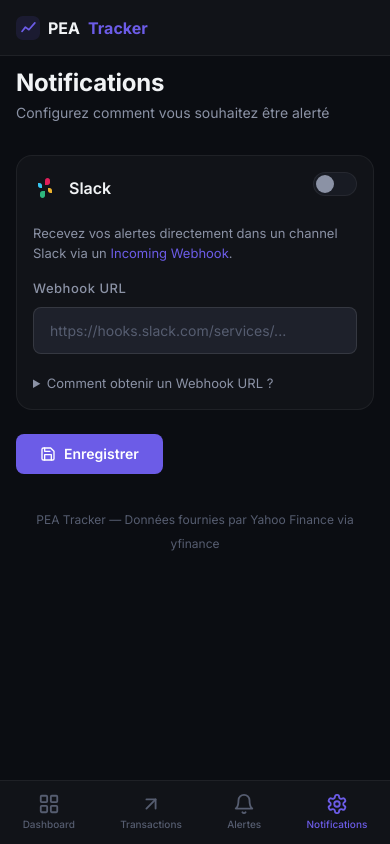
After one commit to CaptainBinouze/pea-tracker, a Flask app: page /notifications/settings in a window 390 px wide. The commit adds this page. Run offline with Flask 3, Linux system fonts and the light colour scheme; the visitor is signed in with stand-in values (Sample User, id 1); data comes from the database, SQL or seed files in the repository; data that the repository does not hold is empty.

Commit message:
feat: add Slack notification system for price alerts
- Add notifications module (blueprint, routes, forms, channels, dispatcher)
- Add NotificationPreference model and migration
- Add notification settings page with Slack webhook configuration
- Integrate alert dispatch into evaluate_alerts service
- Add toggle switch and form error CSS components
- Add notifications nav links in sidebar and mobile nav
- Add requests dependency
- Fix alert modal header classes and period selector active state

```diff
--- a/app/__init__.py
+++ b/app/__init__.py
@@ -27,11 +27,13 @@ def create_app(config_class=Config):
     from app.portfolio.routes import portfolio_bp
     from app.market.routes import market_bp
     from app.alerts.routes import alerts_bp
+    from app.notifications import notifications_bp
 
     app.register_blueprint(auth_bp)
     app.register_blueprint(portfolio_bp)
     app.register_blueprint(market_bp)
     app.register_blueprint(alerts_bp)
+    app.register_blueprint(notifications_bp)
 
     # Root redirect
     @app.route("/")
--- /dev/null
+++ b/app/notifications/__init__.py
@@ -0,0 +1,5 @@
+from flask import Blueprint
+
+notifications_bp = Blueprint("notifications", __name__, url_prefix="/notifications")
+
+from app.notifications import routes  # noqa: E402, F401
--- /dev/null
+++ b/app/notifications/forms.py
@@ -0,0 +1,13 @@
+from flask_wtf import FlaskForm
+from wtforms import BooleanField, StringField, SubmitField
+from wtforms.validators import Optional, URL
+
+
+class NotificationPreferenceForm(FlaskForm):
+    slack_enabled = BooleanField("Activer les notifications Slack")
+    slack_webhook_url = StringField(
+        "Webhook URL Slack",
+        validators=[Optional(), URL(message="URL invalide")],
+        render_kw={"placeholder": "https://hooks.slack.com/services/..."},
+    )
+    submit = SubmitField("Enregistrer")
--- /dev/null
+++ b/app/notifications/routes.py
@@ -0,0 +1,29 @@
+from flask import flash, redirect, render_template, request, url_for
+from flask_login import current_user, login_required
+
+from app.extensions import db
+from app.models import NotificationPreference
+from app.notifications import notifications_bp
+from app.notifications.forms import NotificationPreferenceForm
+
+
+@notifications_bp.route("/settings", methods=["GET", "POST"])
+@login_required
+def settings():
+    pref = NotificationPreference.query.filter_by(user_id=current_user.id).first()
+
+    if pref is None:
+        pref = NotificationPreference(user_id=current_user.id)
+        db.session.add(pref)
+        db.session.commit()
+
+    form = NotificationPreferenceForm(obj=pref)
+
+    if form.validate_on_submit():
+        pref.slack_enabled = form.slack_enabled.data
+        pref.slack_webhook_url = form.slack_webhook_url.data or None
+        db.session.commit()
+        flash("Préférences de notification enregistrées.", "success")
+        return redirect(url_for("notifications.settings"))
+
+    return render_template("notifications/settings.html", form=form, pref=pref)
--- a/app/static/css/components.css
+++ b/app/static/css/components.css
@@ -669,3 +669,64 @@
         padding: var(--space-4);
     }
 }
+
+/* ---- Toggle switch ---- */
+.toggle {
+    position: relative;
+    display: inline-flex;
+    align-items: center;
+    cursor: pointer;
+}
+
+.toggle-input {
+    position: absolute;
+    opacity: 0;
+    width: 0;
+    height: 0;
+}
+
+.toggle-slider {
+    position: relative;
+    display: inline-block;
+    width: 44px;
+    height: 24px;
+    background: var(--bg-tertiary);
+    border: 1px solid var(--border-subtle);
+    border-radius: 12px;
+    transition: background var(--transition-fast), border-color var(--transition-fast);
+}
+
+.toggle-slider::after {
+    content: "";
+    position: absolute;
+    top: 2px;
+    left: 2px;
+    width: 18px;
+    height: 18px;
+    background: var(--text-secondary);
+    border-radius: 50%;
+    transition: transform var(--transition-fast), background var(--transition-fast);
+}
+
+.toggle-input:checked + .toggle-slider {
+    background: var(--accent-primary);
+    border-color: var(--accent-primary);
+}
+
+.toggle-input:checked + .toggle-slider::after {
+    transform: translateX(20px);
+    background: #fff;
+}
+
+.toggle-input:focus-visible + .toggle-slider {
+    outline: 2px solid var(--accent-primary);
+    outline-offset: 2px;
+}
+
+/* ---- Form error ---- */
+.form-error {
+    color: var(--red);
+    font-size: var(--text-xs);
+    margin-top: var(--space-1);
+    display: block;
+}
--- a/app/templates/alerts/alerts.html
+++ b/app/templates/alerts/alerts.html
@@ -17,9 +17,9 @@
 <!-- Modal drawer — add alert -->
 <div class="modal-overlay" id="alert-modal">
     <div class="modal-drawer">
-        <div class="modal-header">
+        <div class="modal-drawer-header">
             <h3>Créer une alerte</h3>
-            <button class="btn btn-icon" onclick="document.getElementById('alert-modal').classList.remove('active')" aria-label="Fermer">
+            <button class="modal-drawer-close" onclick="document.getElementById('alert-modal').classList.remove('active')" aria-label="Fermer">
                 <svg width="20" height="20" viewBox="0 0 24 24" fill="none" stroke="currentColor" stroke-width="2" stroke-linecap="round" stroke-linejoin="round"><line x1="18" y1="6" x2="6" y2="18"/><line x1="6" y1="6" x2="18" y2="18"/></svg>
             </button>
         </div>
--- a/app/templates/base.html
+++ b/app/templates/base.html
@@ -79,6 +79,16 @@
                     {% if pending_backfills > 0 %}
                     <span class="nav-badge">!</span>
                     {% endif %}
+                </a>
+
+                <a href="{{ url_for('notifications.settings') }}"
+                   class="nav-link"
+                   {% if request.endpoint and 'notification' in request.endpoint %}aria-current="page"{% endif %}>
+                    <svg width="20" height="20" viewBox="0 0 24 24" fill="none" stroke="currentColor" stroke-width="2" stroke-linecap="round" stroke-linejoin="round">
+                        <path d="M12.22 2h-.44a2 2 0 0 0-2 2v.18a2 2 0 0 1-1 1.73l-.43.25a2 2 0 0 1-2 0l-.15-.08a2 2 0 0 0-2.73.73l-.22.38a2 2 0 0 0 .73 2.73l.15.1a2 2 0 0 1 1 1.72v.51a2 2 0 0 1-1 1.74l-.15.09a2 2 0 0 0-.73 2.73l.22.38a2 2 0 0 0 2.73.73l.15-.08a2 2 0 0 1 2 0l.43.25a2 2 0 0 1 1 1.73V20a2 2 0 0 0 2 2h.44a2 2 0 0 0 2-2v-.18a2 2 0 0 1 1-1.73l.43-.25a2 2 0 0 1 2 0l.15.08a2 2 0 0 0 2.73-.73l.22-.39a2 2 0 0 0-.73-2.73l-.15-.08a2 2 0 0 1-1-1.74v-.5a2 2 0 0 1 1-1.74l.15-.09a2 2 0 0 0 .73-2.73l-.22-.38a2 2 0 0 0-2.73-.73l-.15.08a2 2 0 0 1-2 0l-.43-.25a2 2 0 0 1-1-1.73V4a2 2 0 0 0-2-2z"/>
+                        <circle cx="12" cy="12" r="3"/>
+                    </svg>
+                    <span class="nav-link-text">Notifications</span>
                 </a>
             </nav>
 
@@ -195,6 +205,15 @@
                 </svg>
                 Alertes
             </a>
+            <a href="{{ url_for('notifications.settings') }}"
+               class="bottom-nav-link"
+               {% if request.endpoint and 'notification' in request.endpoint %}aria-current="page"{% endif %}>
+                <svg width="22" height="22" viewBox="0 0 24 24" fill="none" stroke="currentColor" stroke-width="2" stroke-linecap="round" stroke-linejoin="round">
+                    <path d="M12.22 2h-.44a2 2 0 0 0-2 2v.18a2 2 0 0 1-1 1.73l-.43.25a2 2 0 0 1-2 0l-.15-.08a2 2 0 0 0-2.73.73l-.22.38a2 2 0 0 0 .73 2.73l.15.1a2 2 0 0 1 1 1.72v.51a2 2 0 0 1-1 1.74l-.15.09a2 2 0 0 0-.73 2.73l.22.38a2 2 0 0 0 2.73.73l.15-.08a2 2 0 0 1 2 0l.43.25a2 2 0 0 1 1 1.73V20a2 2 0 0 0 2 2h.44a2 2 0 0 0 2-2v-.18a2 2 0 0 1 1-1.73l.43-.25a2 2 0 0 1 2 0l.15.08a2 2 0 0 0 2.73-.73l.22-.39a2 2 0 0 0-.73-2.73l-.15-.08a2 2 0 0 1-1-1.74v-.5a2 2 0 0 1 1-1.74l.15-.09a2 2 0 0 0 .73-2.73l-.22-.38a2 2 0 0 0-2.73-.73l-.15.08a2 2 0 0 1-2 0l-.43-.25a2 2 0 0 1-1-1.73V4a2 2 0 0 0-2-2z"/>
+                    <circle cx="12" cy="12" r="3"/>
+                </svg>
+                Notifications
+            </a>
         </nav>
     </div>
     {% endif %}
--- /dev/null
+++ b/app/templates/notifications/settings.html
@@ -0,0 +1,72 @@
+{% extends "base.html" %}
+{% block title %}Notifications — PEA Tracker{% endblock %}
+
+{% block content %}
+<!-- Page header -->
+<div class="page-header">
+    <div>
+        <h1 class="page-title">Notifications</h1>
+        <p class="page-subtitle">Configurez comment vous souhaitez être alerté</p>
+    </div>
+</div>
+
+<form method="post" action="{{ url_for('notifications.settings') }}">
+    {{ form.hidden_tag() }}
+
+    <!-- Slack section -->
+    <div class="card" style="margin-bottom: var(--space-6);">
+        <div class="card-header flex-between">
+            <div style="display: flex; align-items: center; gap: var(--space-3);">
+                <svg width="24" height="24" viewBox="0 0 24 24" fill="none" xmlns="http://www.w3.org/2000/svg">
+                    <path d="M14.5 2C13.12 2 12 3.12 12 4.5V9H14.5C15.88 9 17 7.88 17 6.5V4.5C17 3.12 15.88 2 14.5 2Z" fill="#E01E5A"/>
+                    <path d="M5 9.5C5 10.88 6.12 12 7.5 12H9V9.5C9 8.12 7.88 7 6.5 7H7.5H5V9.5Z" fill="#36C5F0"/>
+                    <path d="M9.5 22C10.88 22 12 20.88 12 19.5V15H9.5C8.12 15 7 16.12 7 17.5V19.5C7 20.88 8.12 22 9.5 22Z" fill="#2EB67D"/>
+                    <path d="M19 14.5C19 13.12 17.88 12 16.5 12H15V14.5C15 15.88 16.12 17 17.5 17H16.5H19V14.5Z" fill="#ECB22E"/>
+                </svg>
+                <h3 style="margin: 0;">Slack</h3>
+            </div>
+            <label class="toggle">
+                {{ form.slack_enabled(class="toggle-input") }}
+                <span class="toggle-slider"></span>
+            </label>
+        </div>
+        <div class="card-body">
+            <p style="color: var(--text-secondary); margin-bottom: var(--space-4); font-size: var(--text-sm);">
+                Recevez vos alertes directement dans un channel Slack via un
+                <a href="https://api.slack.com/messaging/webhooks" target="_blank" rel="noopener">Incoming Webhook</a>.
+            </p>
+
+            <div class="form-group">
+                <label for="slack_webhook_url">Webhook URL</label>
+                {{ form.slack_webhook_url(id="slack_webhook_url", class="form-input") }}
+                {% if form.slack_webhook_url.errors %}
+                    {% for error in form.slack_webhook_url.errors %}
+                    <small class="form-error">{{ error }}</small>
+                    {% endfor %}
+                {% endif %}
+            </div>
+
+            <details style="margin-top: var(--space-3);">
+                <summary style="cursor: pointer; color: var(--text-secondary); font-size: var(--text-sm);">
+                    Comment obtenir un Webhook URL ?
+                </summary>
+                <ol style="margin-top: var(--space-3); padding-left: var(--space-6); color: var(--text-secondary); font-size: var(--text-sm); line-height: 1.8;">
+                    <li>Allez sur <a href="https://api.slack.com/apps" target="_blank" rel="noopener">api.slack.com/apps</a></li>
+                    <li>Cliquez sur <strong>Create New App</strong> → <strong>From scratch</strong></li>
+                    <li>Nommez l'app (ex: "PEA Tracker") et sélectionnez votre workspace</li>
+                    <li>Dans le menu, allez dans <strong>Incoming Webhooks</strong> et activez-le</li>
+                    <li>Cliquez sur <strong>Add New Webhook to Workspace</strong> et choisissez un channel</li>
+                    <li>Copiez l'URL du webhook et collez-la ci-dessus</li>
+                </ol>
+            </details>
+        </div>
+    </div>
+
+    <button type="submit" class="btn btn-primary">
+        <svg width="16" height="16" viewBox="0 0 24 24" fill="none" stroke="currentColor" stroke-width="2" stroke-linecap="round" stroke-linejoin="round"><path d="M19 21H5a2 2 0 0 1-2-2V5a2 2 0 0 1 2-2h11l5 5v11a2 2 0 0 1-2 2z"/><polyline points="17 21 17 13 7 13 7 21"/><polyline points="7 3 7 8 15 8"/></svg>
+        Enregistrer
+    </button>
+</form>
+
+
+{% endblock %}
--- a/app/templates/portfolio/dashboard.html
+++ b/app/templates/portfolio/dashboard.html
@@ -49,7 +49,8 @@
             <a href="#" class="period-btn {% if period == p %}active{% endif %}"
                hx-get="{{ url_for('portfolio.dashboard_chart', period=p) }}"
                hx-target="#chart-container"
-               hx-swap="innerHTML">{{ p }}</a>
+               hx-swap="innerHTML"
+               onclick="this.parentElement.querySelectorAll('.period-btn').forEach(b=>b.classList.remove('active'));this.classList.add('active');">{{ p }}</a>
             {% endfor %}
         </div>
     </div>
--- a/jobs/fetch_prices.py
+++ b/jobs/fetch_prices.py
@@ -47,7 +47,7 @@ def run():
         if triggered:
             print(f"[CRON] {len(triggered)} alert(s) triggered:")
             for a in triggered:
-                print(f"  - {a.ticker.symbol} {a.condition} {a.target_price}")
+                print(f"  - {a['ticker_symbol']} {a['condition']} {a['threshold']}")
         else:
             print("[CRON] No alerts triggered.")
 
--- a/requirements.txt
+++ b/requirements.txt
@@ -12,3 +12,4 @@ yfinance>=1.1.0
 bcrypt==4.2.1
 python-dotenv==1.0.1
 email-validator==2.2.0
+requests>=2.31.0
```
Also changed, not shown: app/alerts/services.py (+12 -2 lines), app/models.py (+19 -0 lines), app/notifications/channels.py (added, +98 -0 lines), app/notifications/dispatcher.py (added, +38 -0 lines), migrations/versions/c3a5e8d30493_add_notification_preferences_table.py (added, +41 -0 lines).
